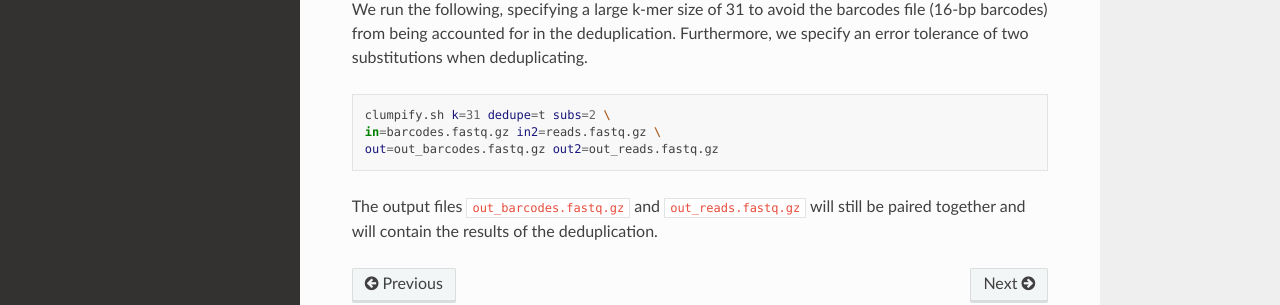
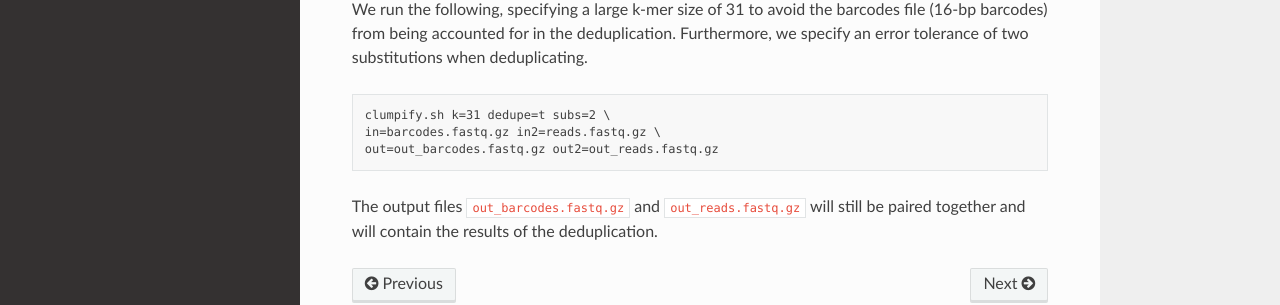
Before and after one commit to pachterlab/splitcode-tutorial, a Sphinx documentation site: the page built from docs/source/tutorials_deduplicate.rst, in a window 1280 px wide and 1249 px high. Shown: the part 816-1121 px from the top of the window. Built offline with Sphinx 7.4.7 and the Read the Docs theme 2.0.0, drawn with Linux system fonts in a browser that asks for light colours.

Commit message:
fix formatting

```diff
--- a/docs/source/tutorials_deduplicate.rst
+++ b/docs/source/tutorials_deduplicate.rst
@@ -25,7 +25,7 @@ We provide the final assigned barcodes file (``barcodes.fastq.gz``) and a reads
 
 We run the following, specifying a large k-mer size of 31 to avoid the barcodes file (16-bp barcodes) from being accounted for in the deduplication. Furthermore, we specify an error tolerance of two substitutions when deduplicating.
 
-.. code-block:: shell
+.. code-block:: text
 
    clumpify.sh k=31 dedupe=t subs=2 \
    in=barcodes.fastq.gz in2=reads.fastq.gz \
```
